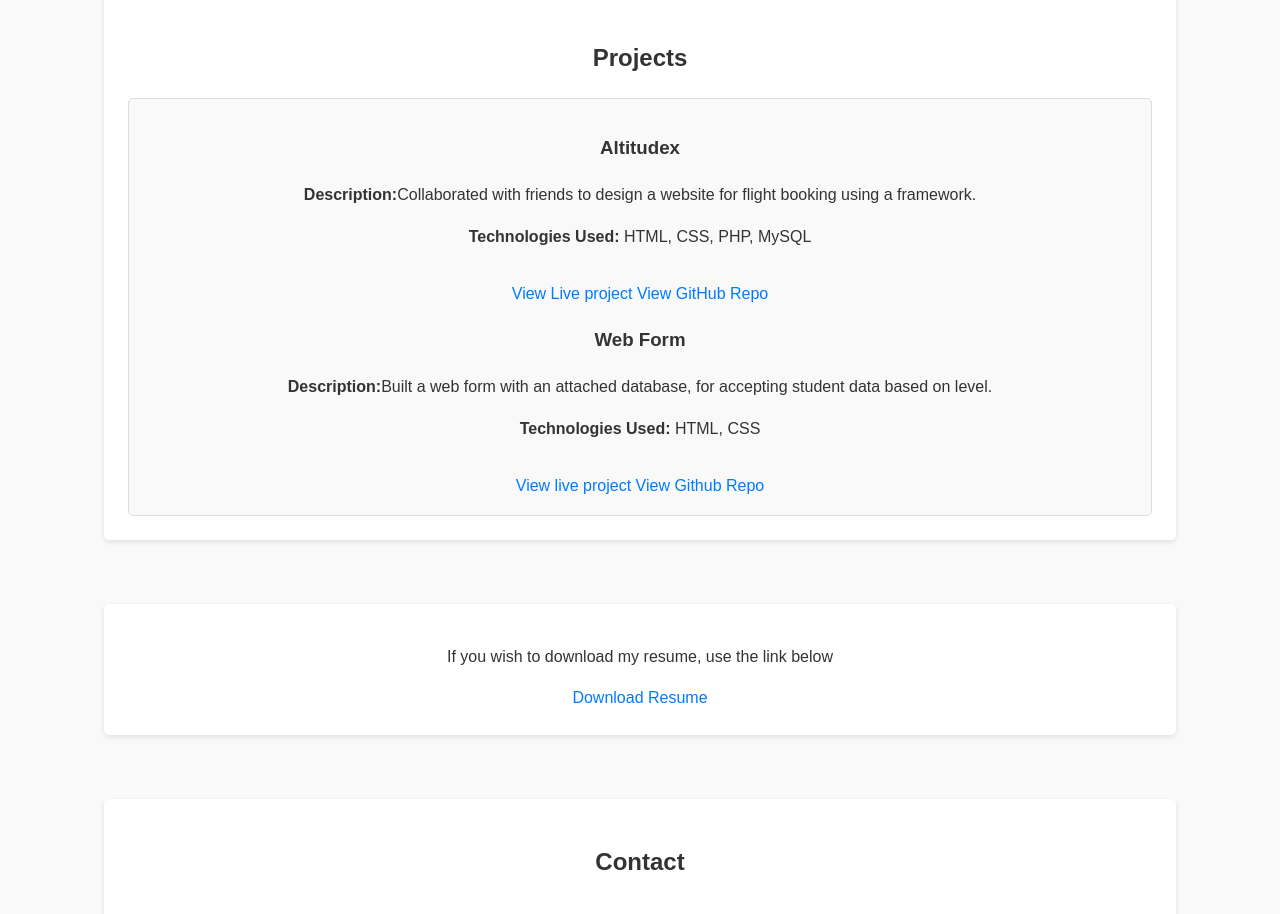
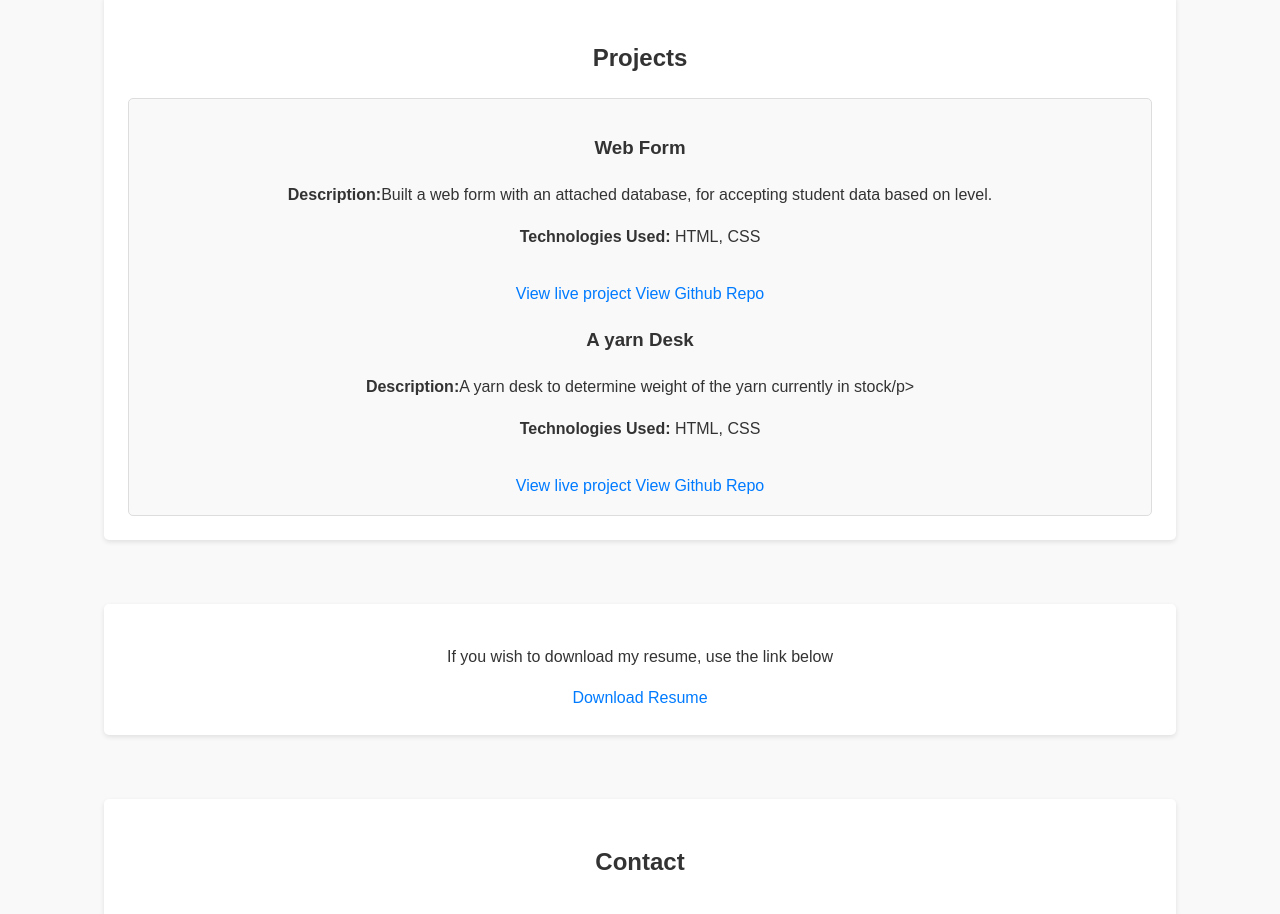
Before and after one commit to tech-tee/Portfolio, a plain HTML site: page index.html in a window 1280 px wide. Shown: the part 1280-2194 px from the top of the page. Drawn offline with Linux system fonts and the light colour scheme.

Commit message:
Added my feature

```diff
--- a/index.html
+++ b/index.html
@@ -72,16 +72,16 @@
         <h2>Projects</h2>
         <div class="project-container">
             <div class="project">
-                <h3>Altitudex</h3>
-                <p><strong>Description:</strong>Collaborated with friends to design a website for flight booking using a framework.</p>
-                <p><strong>Technologies Used:</strong> HTML, CSS, PHP, MySQL</p>
-                <a href="https://tech-tee.github.io/Altitudex/" target="_blank">View Live project</a>
-                <a href="" target="_blank" >View GitHub Repo</a>
                 <h3>Web Form</h3>
                 <p><strong>Description:</strong>Built a web form with an attached database, for accepting student data based on level.</p>
                 <p><strong>Technologies Used:</strong> HTML, CSS</p>
                 <a href="https://tech-tee.github.io/studentform/">View live project</a>
-                <a href="">View Github Repo</a>
+                <a href="https://github.com/tech-tee/studentform.git">View Github Repo</a>
+                <h3>A yarn Desk</h3>
+                <p><strong>Description:</strong>A yarn desk to determine weight of the yarn currently in stock/p>
+                <p><strong>Technologies Used:</strong> HTML, CSS</p>
+                <a href="https://tech-tee.github.io/Nyx-s-yarn-desk/">View live project</a>
+                <a href="https://github.com/tech-tee/Nyx-s-yarn-desk.git">View Github Repo</a>
             </div>
         </div>
     </section>
```
